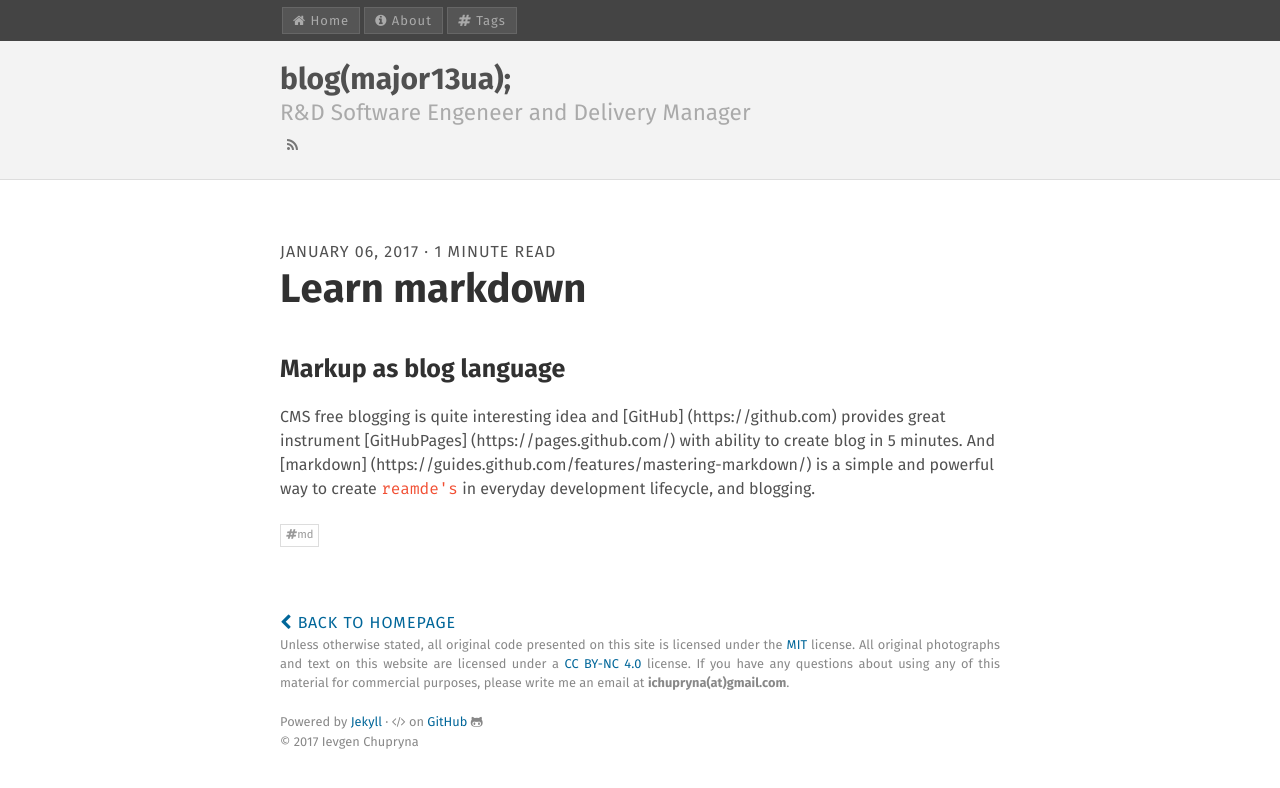
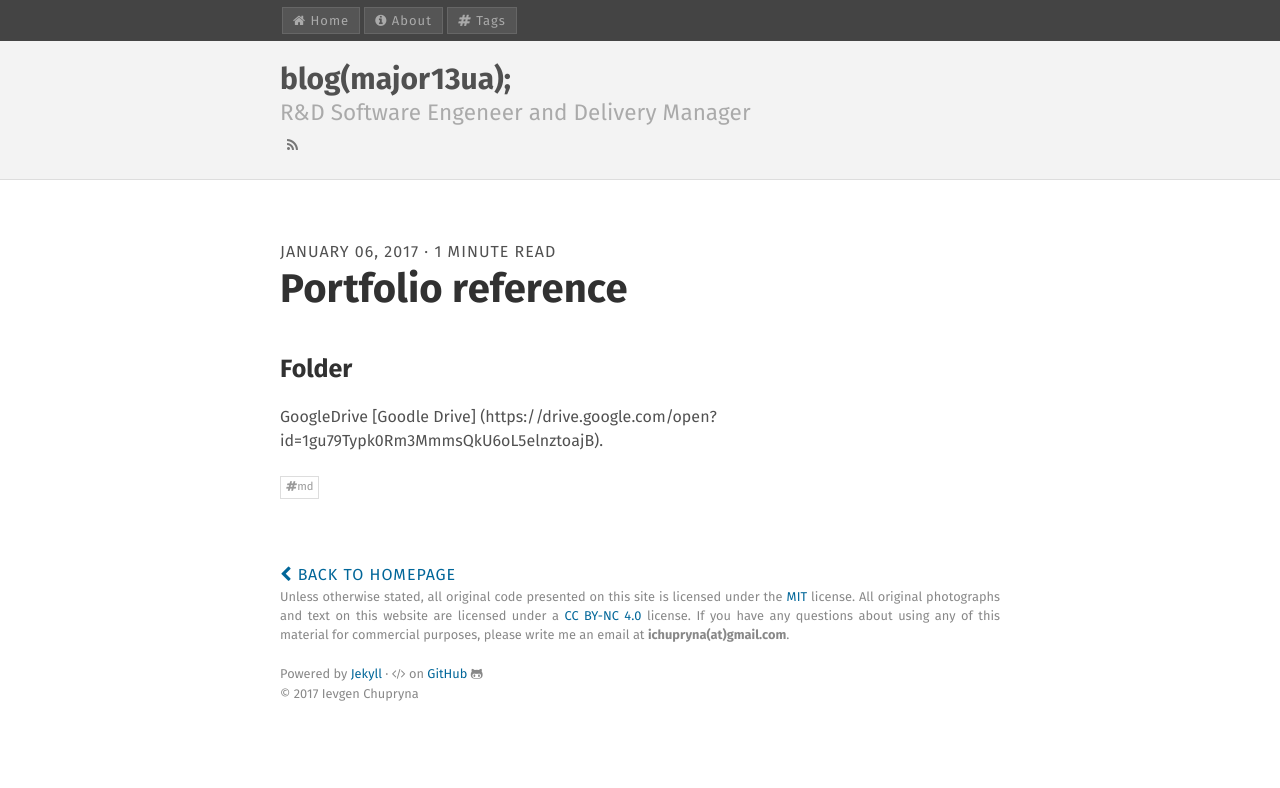
Before and after one commit to major13ua/major13ua.github.io, a Jekyll site: the page built from _posts/2017-01-06-learn-markup.md, in a window 1280 px wide. Shown: the top 788 px of the page. Built offline with Jekyll 4.4.1, drawn with Linux system fonts in a browser that asks for light colours; comment, search, counter and statistics services are not loaded.

Commit message:
Update 2017-01-06-learn-markup.md

```diff
--- a/_posts/2017-01-06-learn-markup.md
+++ b/_posts/2017-01-06-learn-markup.md
@@ -1,10 +1,10 @@
 ---
 layout: post
-title: Learn markdown
-description: The best way to memorize is to use)) Lets start!
+title: Portfolio reference
+description: Usefull links
 keywords: markdown, md
 tags: [md]
-comments: true
+comments: false
 ---
-### Markup as blog language
-CMS free blogging is quite interesting idea and [GitHub] (https://github.com) provides great instrument [GitHubPages] (https://pages.github.com/) with ability to create blog in 5 minutes. And [markdown] (https://guides.github.com/features/mastering-markdown/) is a simple and powerful way to create `reamde's` in everyday development lifecycle, and blogging.
+### Folder
+GoogleDrive [Goodle Drive] (https://drive.google.com/open?id=1gu79Typk0Rm3MmmsQkU6oL5elnztoajB).
```
